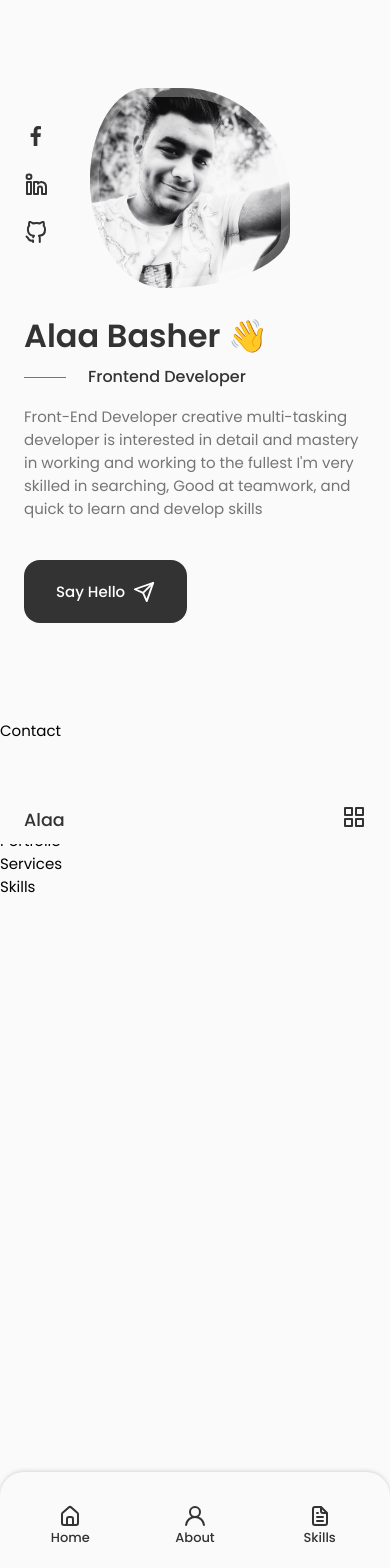
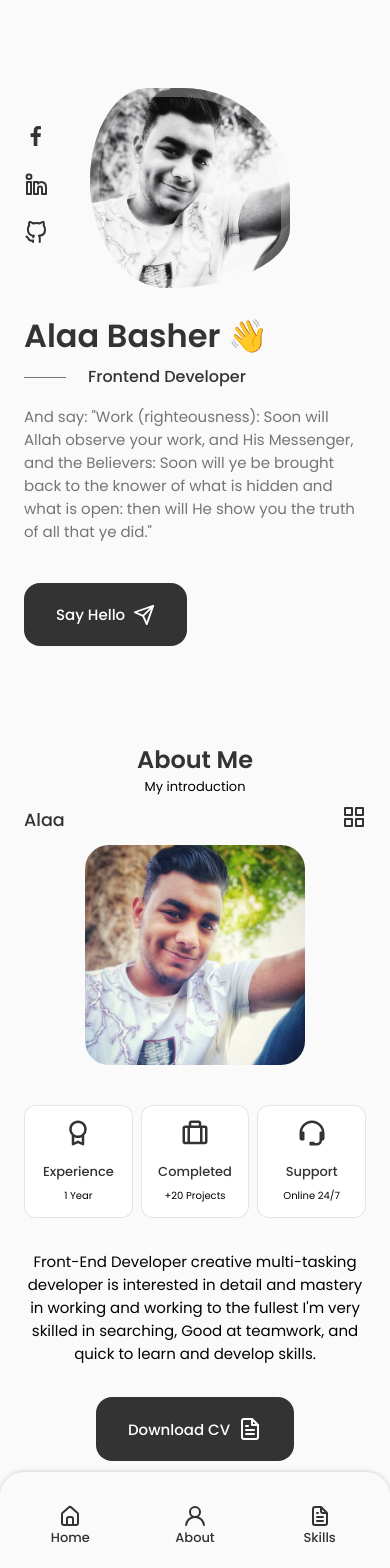
Before and after one commit to alaayasser741/my-portfolio, a React (Create React App) app: page / in a window 390 px wide. Shown: the top 1568 px of the page. Before the commit the page ends 898 px from the top, so only its background shows below. Built offline with nearby package versions, Linux system fonts and the light colour scheme.

Commit message:
add About Component

```diff
--- a/src/components/about/About.jsx
+++ b/src/components/about/About.jsx
@@ -1,8 +1,28 @@
-import React from 'react'
-
+import React from 'react';
+import './about.css';
+import AboutImg from "../../assets/about.jpg";
+import CV from "../../assets/Alaa-Abdullah-cv.pdf";
+import Info from './Info';
 const About = () => {
   return (
-    <div id='About'>About</div>
+    <section className='about section' id='About'>
+      <h2 className="section__title" title='About Section Title'>About Me</h2>
+      <span className="section__subtitle">My introduction</span>
+      <div className="about__container container grid">
+        <img className='about__img' src={AboutImg} title="my image" alt="About__img" />
+        <div className="about__data">
+          <Info />
+          <p className="about__description" title='Brief about me'>
+            Front-End Developer creative multi-tasking developer is interested in
+            detail and mastery in working and working to the fullest I'm very skilled
+            in searching, Good at teamwork, and quick to learn and develop skills.
+          </p>
+          <a download='' href={CV} className="button button--flex">Download CV
+            <svg xmlns="http://www.w3.org/2000/svg" width="24" height="24" viewBox="0 0 24 24" fill="none" stroke="var(--container-color)" strokeWidth="2" strokeLinecap="round" strokeLinejoin="round" className="feather cv__icon feather-file-text"><path d="M14 2H6a2 2 0 0 0-2 2v16a2 2 0 0 0 2 2h12a2 2 0 0 0 2-2V8z"></path><polyline points="14 2 14 8 20 8"></polyline><line x1="16" y1="13" x2="8" y2="13"></line><line x1="16" y1="17" x2="8" y2="17"></line><polyline points="10 9 9 9 8 9"></polyline></svg>
+          </a>
+        </div>
+      </div>
+    </section>
   )
 }
 
--- /dev/null
+++ b/src/components/about/Info.jsx
@@ -0,0 +1,25 @@
+import React from 'react'
+
+const Info = () => {
+    return (
+        <div className="about__info grid">
+            <div className="about__box">
+                <svg xmlns="http://www.w3.org/2000/svg" width="30" height="30" viewBox="0 0 24 24" className='about__icon' style={{ fill: 'rgba(0, 0, 0, 1)' }}><path d="M5 8.999c0 1.902.765 3.627 2 4.89V21a.998.998 0 0 0 1.447.895L12 20.118l3.553 1.776a.992.992 0 0 0 .972-.043c.295-.183.475-.504.475-.851v-7.11a6.976 6.976 0 0 0 2-4.891C19 5.14 15.86 2 12 2S5 5.14 5 8.999zm7.447 9.106a1 1 0 0 0-.895 0L9 19.382v-4.067c.911.434 1.926.685 3 .685s2.089-.25 3-.685v4.066l-2.553-1.276zM12 4c2.756 0 5 2.242 5 4.999A5.006 5.006 0 0 1 12 14c-2.757 0-5-2.243-5-5.001A5.005 5.005 0 0 1 12 4z"></path></svg>
+                <h3 className="about__title">Experience</h3>
+                <span className="about__subtitle">1 Year</span>
+            </div>
+            <div className="about__box">
+                <svg xmlns="http://www.w3.org/2000/svg" width="30" height="30" viewBox="0 0 24 24" className='about__icon' style={{ fill: 'rgba(0, 0, 0, 1)' }}><path d="M20 6h-3V4c0-1.103-.897-2-2-2H9c-1.103 0-2 .897-2 2v2H4c-1.103 0-2 .897-2 2v11c0 1.103.897 2 2 2h16c1.103 0 2-.897 2-2V8c0-1.103-.897-2-2-2zm-4 2v11H8V8h8zm-1-4v2H9V4h6zM4 8h2v11H4V8zm14 11V8h2l.001 11H18z"></path></svg>
+                <h3 className="about__title">Completed</h3>
+                <span className="about__subtitle">+20 Projects</span>
+            </div>
+            <div className="about__box">
+                <svg xmlns="http://www.w3.org/2000/svg" width="30" height="30" viewBox="0 0 24 24" className='about__icon' style={{ fill: 'rgba(0, 0, 0, 1)' }}><path d="M12 2C6.486 2 2 6.486 2 12v4.143C2 17.167 2.897 18 4 18h1a1 1 0 0 0 1-1v-5.143a1 1 0 0 0-1-1h-.908C4.648 6.987 7.978 4 12 4s7.352 2.987 7.908 6.857H19a1 1 0 0 0-1 1V18c0 1.103-.897 2-2 2h-2v-1h-4v3h6c2.206 0 4-1.794 4-4 1.103 0 2-.833 2-1.857V12c0-5.514-4.486-10-10-10z"></path></svg>
+                <h3 className="about__title">Support</h3>
+                <span className="about__subtitle">Online 24/7</span>
+            </div>
+        </div>
+    )
+}
+
+export default Info
--- /dev/null
+++ b/src/components/about/about.css
@@ -0,0 +1,97 @@
+.about__container {
+    grid-template-columns: repeat(2, 1fr);
+    align-items: center;
+    column-gap: 4rem;
+}
+
+.about__img {
+    width: 350px;
+    border-radius: 1.5rem;
+    justify-self: center;
+}
+
+.about__info {
+    grid-template-columns: repeat(3, 140px);
+    gap: .5rem;
+    margin-block-end: var(--mb-2);
+}
+
+.about__box {
+    background-color: var(--container-color);
+    border: 1px solid rgba(0, 0, 0, 0.1);
+    border-radius: .75rem;
+    text-align: center;
+    padding: 1rem 1.25rem;
+}
+
+.about__icon {
+    fill: var(--title-color) !important;
+    margin-block-end: var(--mb-0-5);
+}
+
+.about__title {
+    font-size: var(--small-font-size);
+    font-weight: var(--font-medium);
+}
+
+.about__subtitle {
+    font-size: var(--tiny-font-size);
+}
+
+.about__description {
+    padding: 0 4rem 0 0;
+    margin-block-end: var(--mb-2-5);
+}
+
+.cv__icon {
+    display: inline-block;
+    margin-inline-start: .5rem;
+}
+
+/* For Large Devices */
+@media (max-width:992px) {
+    .about__container {
+        grid-template-columns: 1fr;
+        row-gap: 2.5rem;
+    }
+
+    .about__img {
+        width: 220px;
+    }
+
+    .about__box {
+        padding: 0.75rem 0.5rem;
+    }
+
+    .about__data {
+        text-align: center;
+    }
+
+    .about__info {
+        justify-content: center;
+    }
+
+    .about__description {
+        padding: 0 5rem;
+        margin-block-end: 2rem;
+    }
+}
+
+/* For Medium Devices */
+
+@media (max-width:576px) {
+    .about__info {
+        grid-template-columns: repeat(3, 1fr);
+    }
+
+    .about__description {
+        padding: 0;
+    }
+}
+
+/* For Small Devices */
+@media (max-width:350px) {
+    .about__info {
+        grid-template-columns: repeat(2, 1fr);
+    }
+}
--- a/src/components/home/Data.jsx
+++ b/src/components/home/Data.jsx
@@ -1,16 +1,13 @@
 import React from 'react'
-
+import { Link } from 'react-router-dom'
 const Data = () => {
   return (
     <div className="home__data">
-      <h1 className="home__title">Alaa Basher 👋</h1>
-      <h3 className="home__subtitle">Frontend Developer</h3>
-      <p className="home__description">Front-End Developer creative multi-tasking developer is
-        interested in detail and mastery in working and working to
-        the fullest I'm very skilled in searching, Good at teamwork,
-        and quick to learn and develop skills</p>
-      <a href="#contact" className="button button--flex">Say Hello
-        <svg xmlns="http://www.w3.org/2000/svg" width="24" height="24" viewBox="0 0 24 24" fill="none" stroke="var(--container-color)" strokeWidth="2" strokeLinecap="round" strokeLinejoin="round" className="feather button__icon feather-send"><line x1="22" y1="2" x2="11" y2="13"></line><polygon points="22 2 15 22 11 13 2 9 22 2"></polygon></svg></a>
+      <h1 className="home__title" title='My Name'>Alaa Basher 👋</h1>
+      <h3 className="home__subtitle" title='Position'>Frontend Developer</h3>
+      <p className="home__description" title='سورة التوبة الاية 105'>And say: "Work (righteousness): Soon will Allah observe your work, and His Messenger, and the Believers: Soon will ye be brought back to the knower of what is hidden and what is open: then will He show you the truth of all that ye did."</p>
+      <Link to="/contact" className="button button--flex" title='Say hello'>Say Hello
+        <svg xmlns="http://www.w3.org/2000/svg" width="24" height="24" viewBox="0 0 24 24" fill="none" stroke="var(--container-color)" strokeWidth="2" strokeLinecap="round" strokeLinejoin="round" className="feather button__icon feather-send"><line x1="22" y1="2" x2="11" y2="13"></line><polygon points="22 2 15 22 11 13 2 9 22 2"></polygon></svg></Link>
     </div>
   )
 }
--- a/src/components/home/Home.jsx
+++ b/src/components/home/Home.jsx
@@ -9,7 +9,7 @@ const Home = () => {
             <div className="container home__container grid">
                 <div className="home__content grid">
                     <Social />
-                    <div className="home__img"></div>
+                    <div className="home__img" title='My Image'></div>
                     <Data />
                 </div>
                     <ScrollDown/>
--- a/src/components/home/Social.jsx
+++ b/src/components/home/Social.jsx
@@ -4,9 +4,9 @@ import { UilFacebookF, UilLinkedinAlt, UilGithubAlt } from '@iconscout/react-uni
 const Social = () => {
     return (
         <div className="home__section">
-            <a href="https://www.facebook.com/alaayasser741/" className="home__social-icon" target="_blank"><UilFacebookF /></a>
-            <a href="https://www.linkedin.com/in/alaayasser741/" className="home__social-icon" target="_blank"><UilLinkedinAlt /></a>
-            <a href="https://github.com/alaayasser741" className="home__social-icon" target="_blank"><UilGithubAlt /></a>
+            <a href="https://www.facebook.com/alaayasser741/" title='Facebook' className="home__social-icon" target="_blank"><UilFacebookF /></a>
+            <a href="https://www.linkedin.com/in/alaayasser741/" title='Linkedin' className="home__social-icon" target="_blank"><UilLinkedinAlt /></a>
+            <a href="https://github.com/alaayasser741" title='Github' className="home__social-icon" target="_blank"><UilGithubAlt /></a>
         </div>
     )
 }
--- a/src/index.css
+++ b/src/index.css
@@ -70,6 +70,11 @@
   box-sizing: border-box;
   list-style: none;
   transition: all .2s linear;
+}
+
+::selection {
+  color: var(--container-color);
+  background: var(--title-color);
 }
 
 html {
@@ -192,8 +197,16 @@ html::-webkit-scrollbar-thumb:hover {
 
 /* For Medium Devices */
 @media (max-width:768px) {
+  body {
+    margin: 0 0 var(--header-height) 0;
+  }
+
   .section {
     padding: 2rem 0 4rem;
+  }
+
+  .section__subtitle {
+    margin-block-end: var(--mb-3);
   }
 }
 
--- a/src/pages/Index.jsx
+++ b/src/pages/Index.jsx
@@ -12,12 +12,12 @@ const Index = () => {
     <>
       <main className="main">
         <Home />
+        <About />
+        <Skills />
+        <Services />
+        <Portfolio />
+        <Contact />
       </main>
-      <Contact />
-      <About />
-      <Portfolio />
-      <Services />
-      <Skills />
     </>
   )
 }
```
Also changed, not shown: src/assets/about.jpg (added), 1 other file (tests, documents, lock files or other folders).
